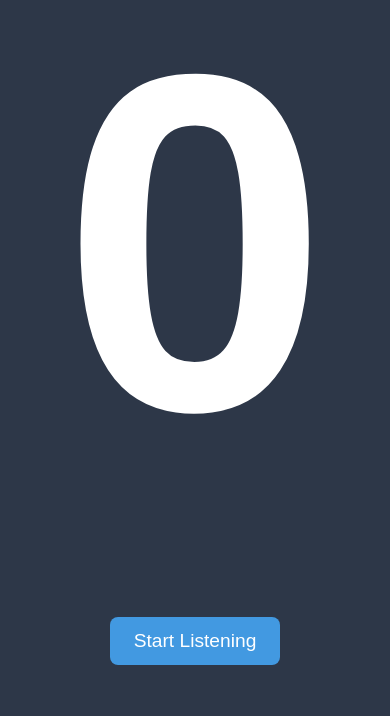
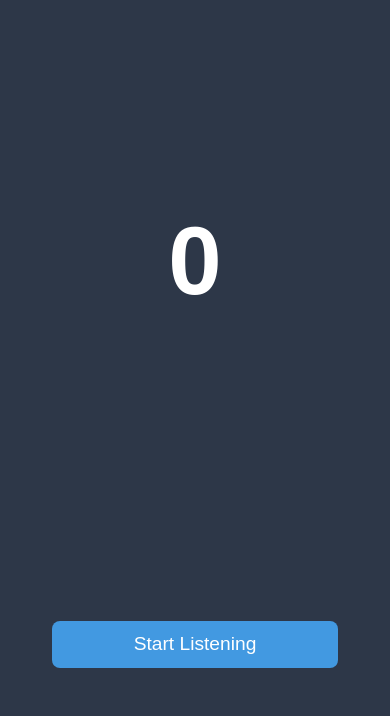
Before and after one commit to officialysourced/abbuapp, a plain HTML site: page index.html in a window 390 px wide. Shown: the part 99-815 px from the top of the page. Drawn offline with Linux system fonts and the light colour scheme.

Commit message:
Update style.css

```diff
--- a/style.css
+++ b/style.css
@@ -16,31 +16,56 @@ body {
     justify-content: center;
     width: 100%;
     height: 100vh;
+    padding: 1rem;
+    box-sizing: border-box;
 }
 
 .counter {
     color: #ffffff;
-    padding: 2.5rem;
+    padding: 1.5rem;
     display: flex;
     flex-direction: column;
     align-items: center;
     justify-content: center;
     flex-grow: 1;
+    width: 100%;
+    text-align: center;
 }
 
 .counter h1 {
-    font-size: 30rem;
+    font-size: 15rem;
     margin: 0;
     line-height: 1;
+    word-break: break-all;
+}
+
+@media (max-width: 768px) {
+    .counter h1 {
+        font-size: 8rem;
+    }
+}
+
+@media (max-width: 480px) {
+    .counter h1 {
+        font-size: 6rem;
+    }
+    #start-voice-recognition {
+        font-size: 1rem;
+        padding: 0.6rem 1rem;
+    }
+    #speech-status {
+        font-size: 0.9rem;
+    }
 }
 
 .control-section {
-    margin-top: 2rem;
-    margin-bottom: 2rem;
+    margin-top: 1rem;
+    margin-bottom: 1rem;
     display: flex;
     flex-direction: column;
     align-items: center;
-    gap: 1rem;
+    gap: 0.8rem;
+    width: 100%;
 }
 
 #start-voice-recognition {
@@ -52,6 +77,8 @@ body {
     border-radius: 0.5rem;
     cursor: pointer;
     transition: background-color 0.3s ease;
+    width: 80%;
+    max-width: 300px;
 }
 
 #start-voice-recognition:hover {
@@ -67,4 +94,6 @@ body {
     color: #cbd5e0;
     font-size: 1rem;
     text-align: center;
+    padding: 0 0.5rem;
+    word-break: break-word;
 }
```
